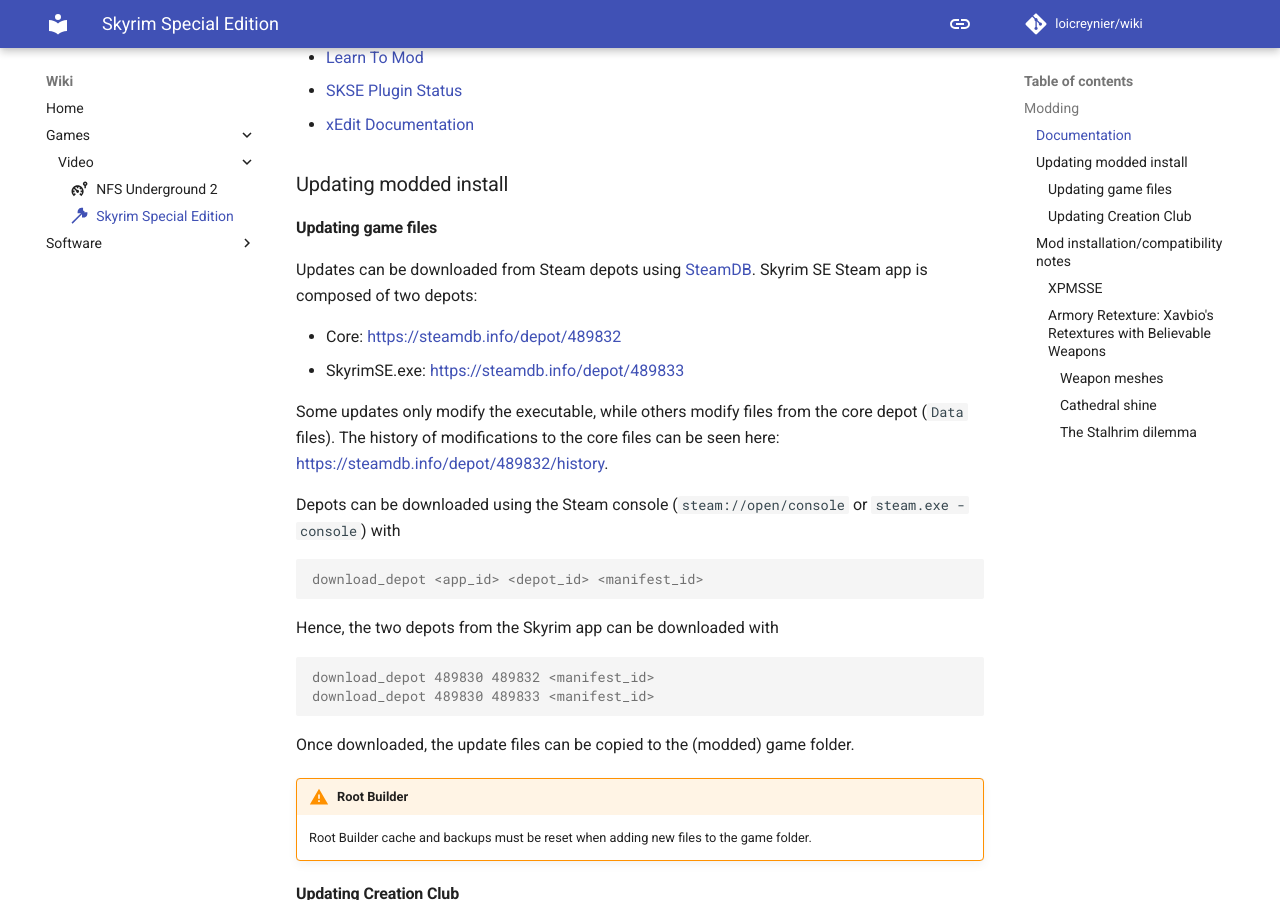
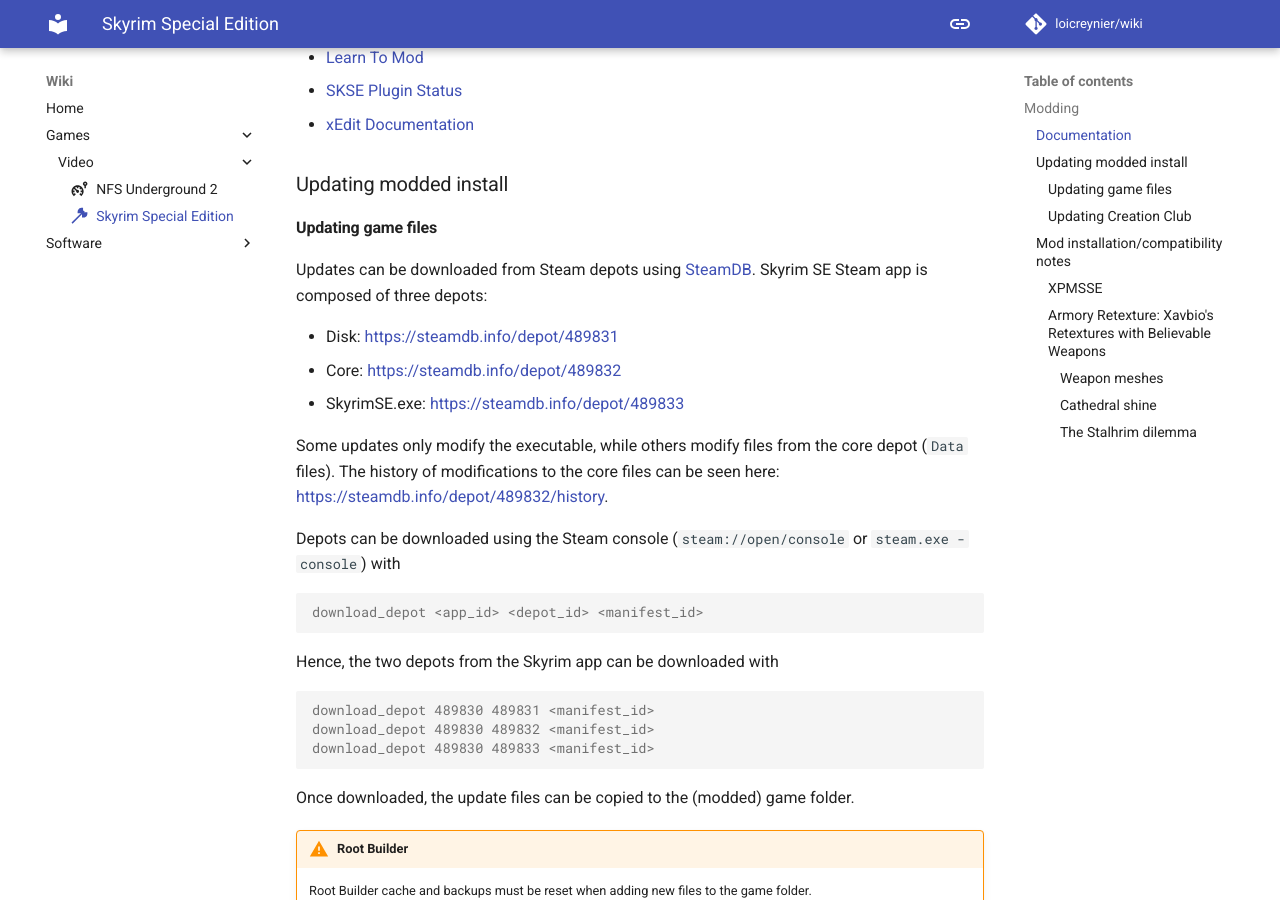
Before and after one commit to loicreynier/wiki, an MkDocs documentation site: the page built from docs/games/video/skyrimse.md, in a window 1280 px wide and 900 px high, scrolled down 306 px. Built offline with MkDocs 1.6.1 and Material for MkDocs 9.7.7, drawn with Linux system fonts in a browser that asks for light colours; comment, search, counter and statistics services are not loaded.

Commit message:
docs(skyrim): fix depots

````diff
--- a/docs/games/video/skyrimse.md
+++ b/docs/games/video/skyrimse.md
@@ -28,8 +28,9 @@
 #### Updating game files
 
 Updates can be downloaded from Steam depots using [SteamDB].
-Skyrim SE Steam app is composed of two depots:
+Skyrim SE Steam app is composed of three depots:
 
+- Disk: <https://steamdb.info/depot/489831>
 - Core: <https://steamdb.info/depot/489832>
 - SkyrimSE.exe: <https://steamdb.info/depot/489833>
 
@@ -50,6 +51,7 @@
 the two depots from the Skyrim app can be downloaded with
 
 ```console
+download_depot 489830 489831 <manifest_id>
 download_depot 489830 489832 <manifest_id>
 download_depot 489830 489833 <manifest_id>
 ```
````
